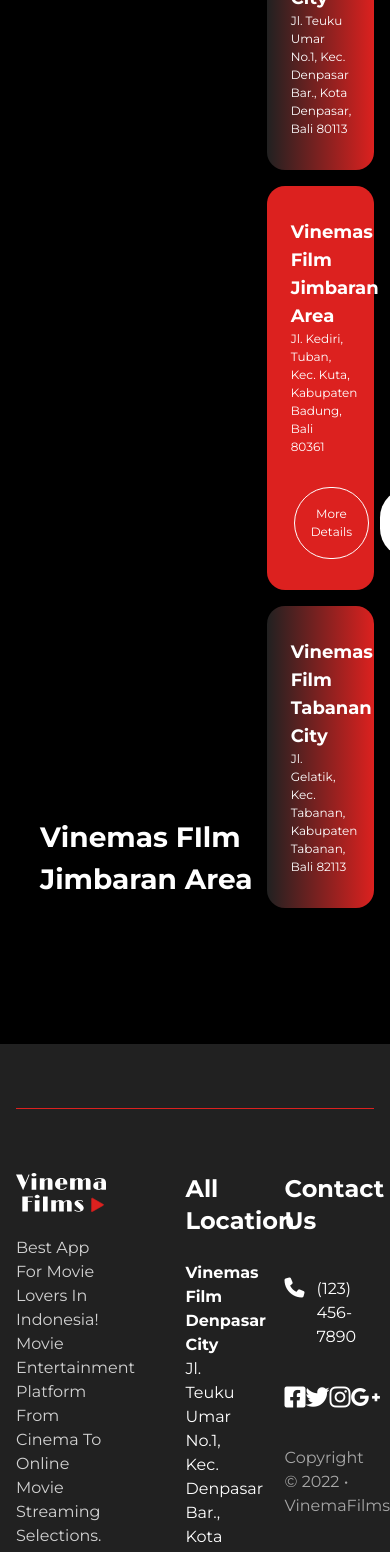
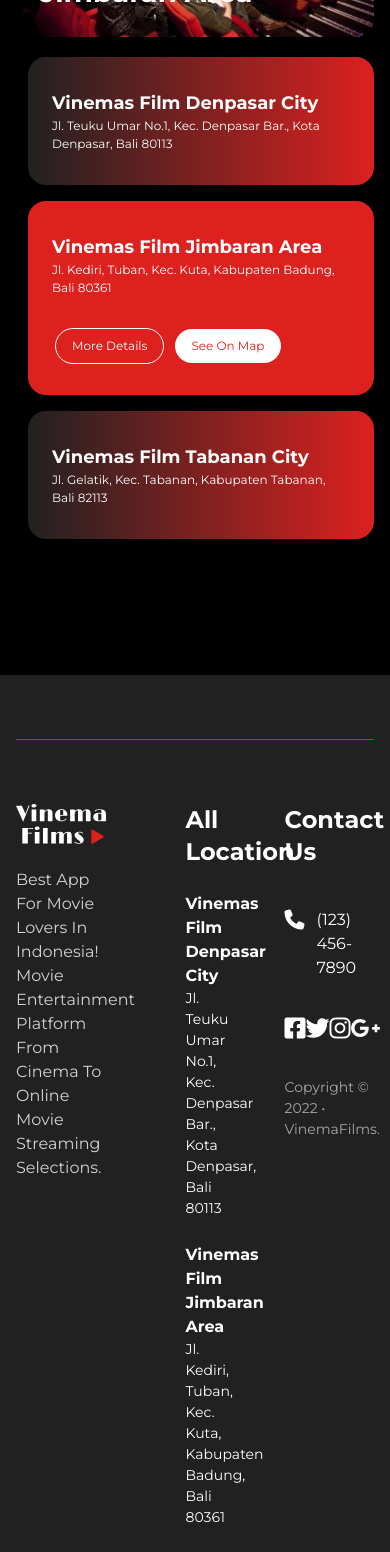
Before and after one commit to IdaDanuartha/vinemas-landing, a Vue app: page / in a window 390 px wide. Shown: the part 3610-5162 px from the top of the page. Built offline with nearby package versions, Linux system fonts and the light colour scheme.

Commit message:
responsive cinemas section

```diff
--- a/src/components/sections/Cinemas.vue
+++ b/src/components/sections/Cinemas.vue
@@ -4,14 +4,14 @@
 <template>
   <section>
     <h1 class="mb-6">Cinemas</h1>
-    <div class="grid grid-cols-3">
-      <div class="col-span-2 relative">
+    <div class="grid xl:grid-cols-3 grid-cols-1">
+      <div class="xl:col-span-2 relative">
         <img src="/src/assets/img/cinemas/vinemas_jimbaran.svg" class="rounded-[18px] w-full" alt="">
         <div class="absolute text-white bottom-6 left-6">
           <h4 class="font-montserrat-bold text-[28px]">Vinemas FIlm Jimbaran Area</h4>
         </div>
       </div>
-      <div class="ml-3">
+      <div class="ml-3 xl:mt-0 mt-5">
         <div class="card">
           <h4 class="font-montserrat-bold text-lg">Vinemas Film Denpasar City</h4>
           <p class="text-[12px]">Jl. Teuku Umar No.1, Kec. Denpasar Bar., Kota Denpasar, Bali 80113</p>
@@ -24,7 +24,7 @@
             <button class="btn-default">See On Map</button>
           </div>
         </div>
-        <div class="card">
+        <div class="card last-card">
           <h4 class="font-montserrat-bold text-lg">Vinemas Film Tabanan City</h4>
           <p class="text-[12px]">Jl. Gelatik, Kec. Tabanan, Kabupaten Tabanan, Bali 82113</p>
         </div>
@@ -49,4 +49,10 @@
 .card .btn-default {
   @apply text-main-color bg-white py-2 px-4 rounded-full ml-3 text-[12px] transition-all duration-300 hover:text-white hover:bg-transparent hover:outline hover:outline-1 hover:outline-white;
 }
+
+@media (min-width: 1280px) and (max-width: 1535px) {
+  .last-card {
+    @apply hidden;
+  }
+}
 </style>
--- a/src/components/sections/Footer.vue
+++ b/src/components/sections/Footer.vue
@@ -13,15 +13,15 @@
           <h3 class="font-montserrat-bold text-2xl">All Location</h3>
           <div class="my-6">
             <h6 class="font-montserrat-bold">Vinemas Film Denpasar City</h6>
-            <p>Jl. Teuku Umar No.1, Kec. Denpasar Bar., Kota Denpasar, Bali 80113</p>
+            <p class="text-[14px]">Jl. Teuku Umar No.1, Kec. Denpasar Bar., Kota Denpasar, Bali 80113</p>
           </div>
           <div class="my-6">
             <h6 class="font-montserrat-bold">Vinemas Film Jimbaran Area</h6>
-            <p>Jl. Kediri, Tuban, Kec. Kuta, Kabupaten Badung, Bali 80361</p>
+            <p class="text-[14px]">Jl. Kediri, Tuban, Kec. Kuta, Kabupaten Badung, Bali 80361</p>
           </div>
           <div class="my-6">
             <h6 class="font-montserrat-bold">Vinemas Film Tabanan City</h6>
-            <p>Jl. Gelatik, Kec. Tabanan, Kabupaten Tabanan, Bali 82113</p>
+            <p class="text-[14px]">Jl. Gelatik, Kec. Tabanan, Kabupaten Tabanan, Bali 82113</p>
           </div>
         </div>
         <div class="text-white">
@@ -36,7 +36,7 @@
             <i class="fa-brands fa-instagram fa-xl"></i>
             <i class="fa-brands fa-google-plus-g fa-xl"></i>
           </div>
-          <p class="text-white/60">Copyright © 2022 • VinemaFilms.</p>
+          <p class="text-white/60 text-[14px]">Copyright © 2022 • VinemaFilms.</p>
         </div>
       </div>
     </div>
```
